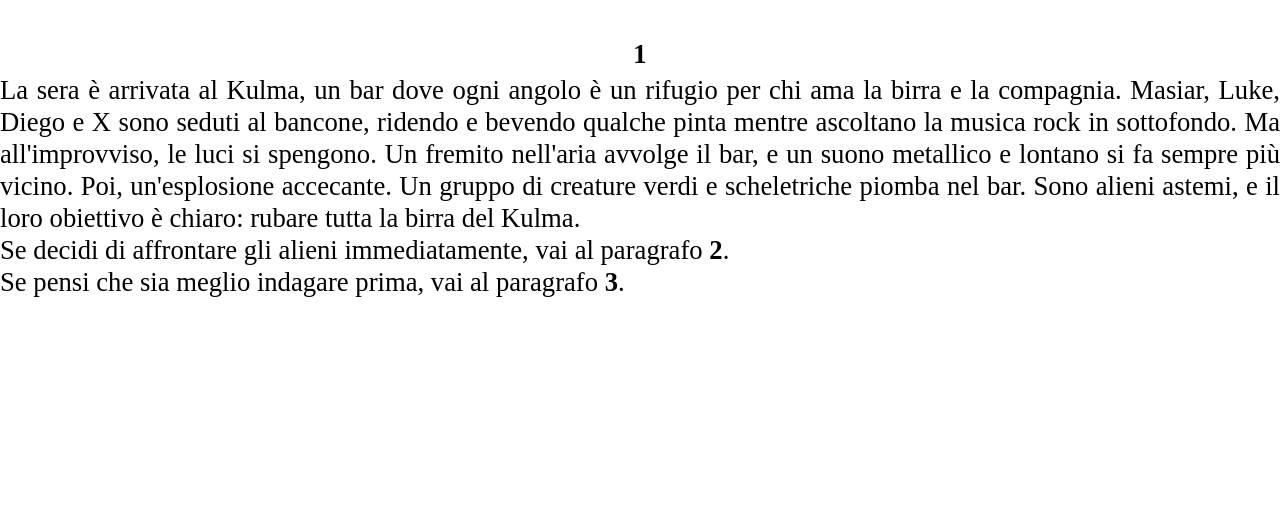
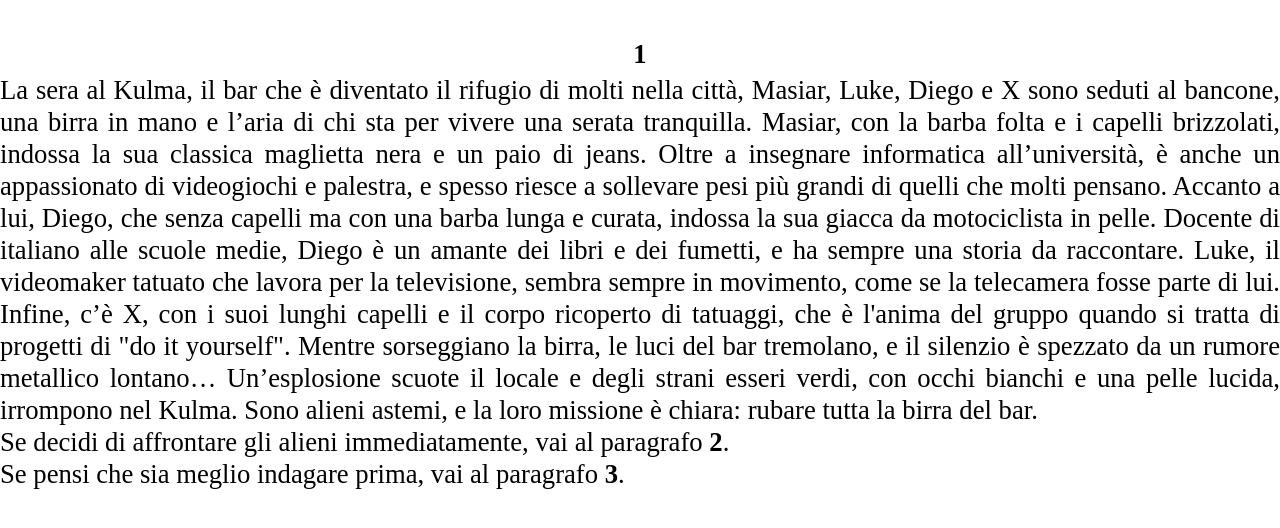
Before and after one commit to masiarb/masiarb.github.io, a plain HTML site: page 1/RagazziBirra1.html in a window 1280 px wide. Drawn offline with Linux system fonts and the light colour scheme.

Commit message:
update chap 1

```diff
--- a/1/RagazziBirra1.html
+++ b/1/RagazziBirra1.html
@@ -6,7 +6,7 @@
 <META NAME="GENERATOR" CONTENT="LibroGameCreator 3">
 <META NAME="CREATED" CONTENT="0;0">
 <META NAME="CHANGEDBY" CONTENT="LibroGameCreator 3">
-<META NAME="CHANGED" CONTENT="20241212;16285200">
+<META NAME="CHANGED" CONTENT="20241212;16531300">
 <link href="style.css" rel="stylesheet" type="text/css">
 </head>
 <body>
@@ -15,7 +15,7 @@
 	<div class="chapternumber"><span class="chapternumberstyle">1</span><span class="chapterheadersymbols"></span></div>
 	<div class="chapterbody">
 
-    <p>La sera &#232; arrivata al Kulma, un bar dove ogni angolo &#232; un rifugio per chi ama la birra e la compagnia. Masiar, Luke, Diego e X sono seduti al bancone, ridendo e bevendo qualche pinta mentre ascoltano la musica rock in sottofondo. Ma all'improvviso, le luci si spengono. Un fremito nell'aria avvolge il bar, e un suono metallico e lontano si fa sempre pi&#249; vicino. Poi, un'esplosione accecante. Un gruppo di creature verdi e scheletriche piomba nel bar. Sono alieni astemi, e il loro obiettivo &#232; chiaro: rubare tutta la birra del Kulma.
+    <p>La sera al Kulma, il bar che &#232; diventato il rifugio di molti nella citt&#224;, Masiar, Luke, Diego e X sono seduti al bancone, una birra in mano e l&#8217;aria di chi sta per vivere una serata tranquilla. Masiar, con la barba folta e i capelli brizzolati, indossa la sua classica maglietta nera e un paio di jeans. Oltre a insegnare informatica all&#8217;universit&#224;, &#232; anche un appassionato di videogiochi e palestra, e spesso riesce a sollevare pesi pi&#249; grandi di quelli che molti pensano. Accanto a lui, Diego, che senza capelli ma con una barba lunga e curata, indossa la sua giacca da motociclista in pelle. Docente di italiano alle scuole medie, Diego &#232; un amante dei libri e dei fumetti, e ha sempre una storia da raccontare. Luke, il videomaker tatuato che lavora per la televisione, sembra sempre in movimento, come se la telecamera fosse parte di lui. Infine, c&#8217;&#232; X, con i suoi lunghi capelli e il corpo ricoperto di tatuaggi, che &#232; l'anima del gruppo quando si tratta di progetti di &quot;do it yourself&quot;. Mentre sorseggiano la birra, le luci del bar tremolano, e il silenzio &#232; spezzato da un rumore metallico lontano&#8230; Un&#8217;esplosione scuote il locale e degli strani esseri verdi, con occhi bianchi e una pelle lucida, irrompono nel Kulma. Sono alieni astemi, e la loro missione &#232; chiara: rubare tutta la birra del bar.
     </p>
     <p>Se decidi di affrontare gli alieni immediatamente, vai al paragrafo <a class="chapterlink" href="/1/RagazziBirra2.html">2</a>.
     </p>
```
